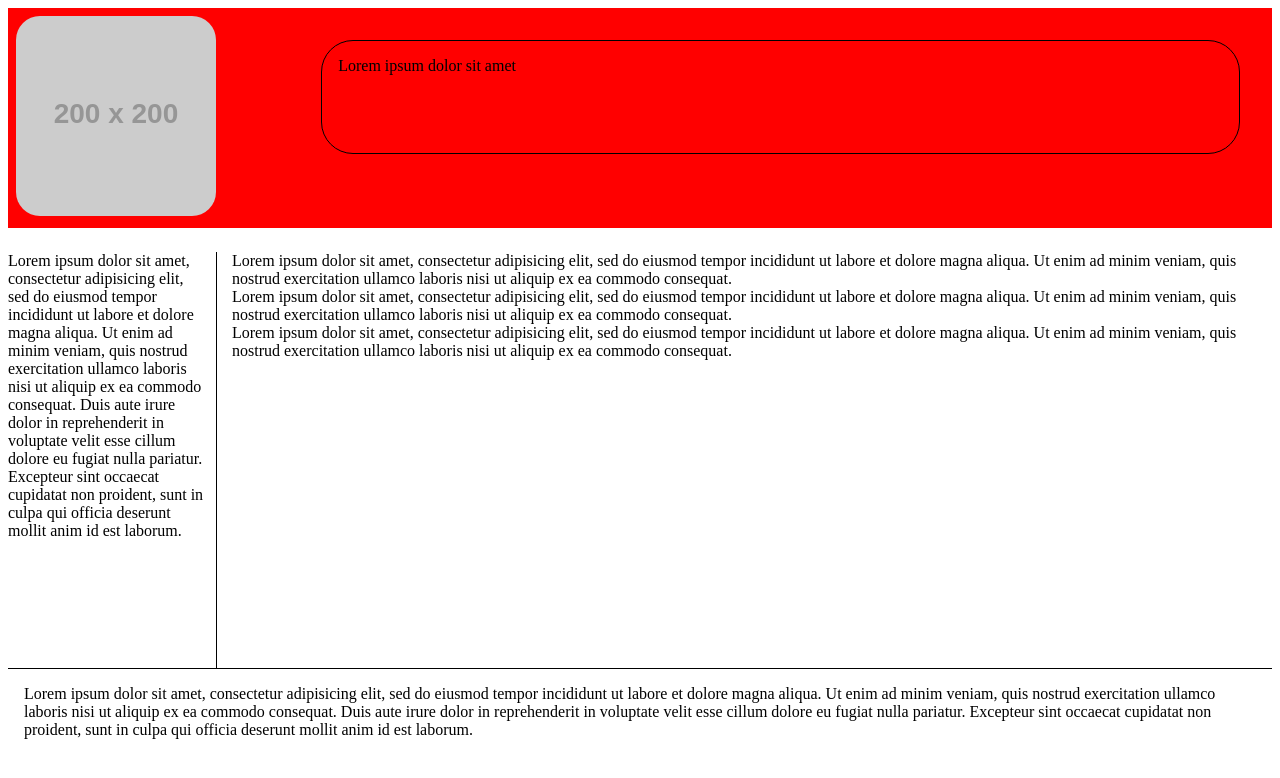
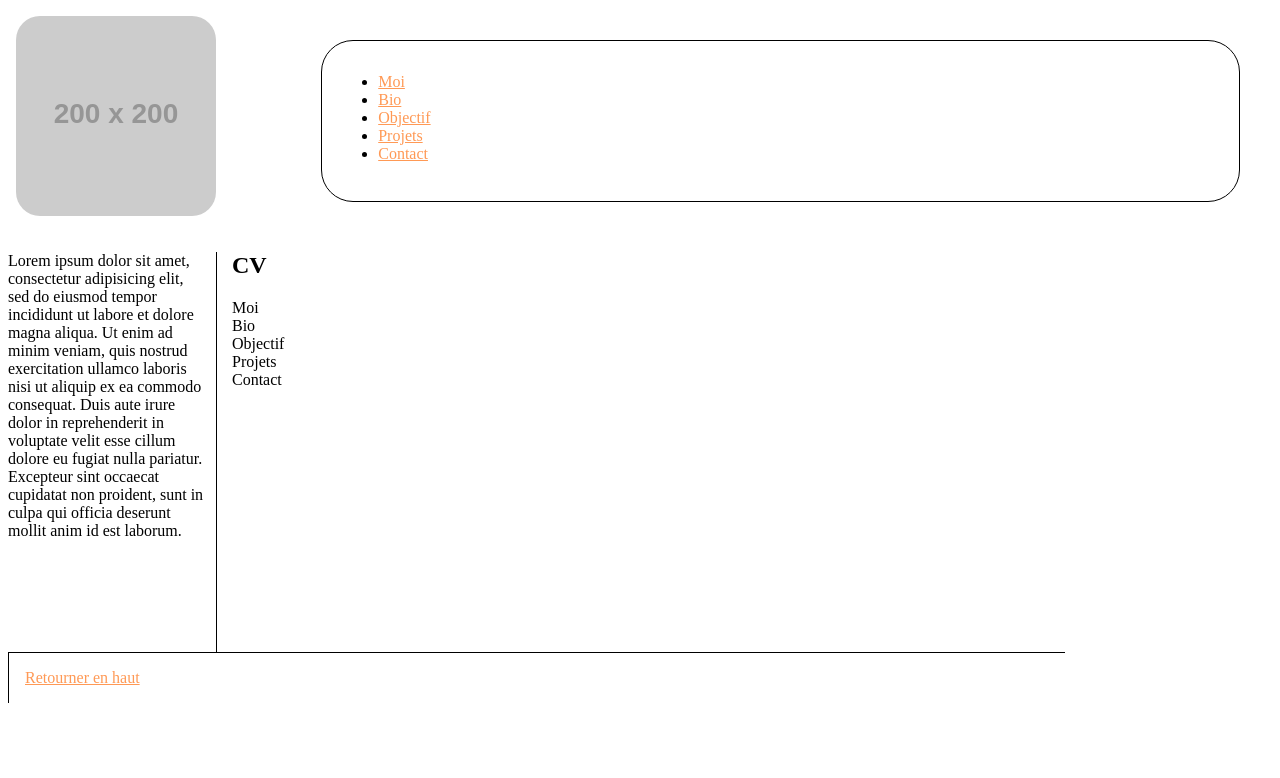
Before and after one commit to TMeunier1/exohtml1, a plain HTML site: page index.html in a window 1280 px wide. Drawn offline with Linux system fonts and the light colour scheme; placeholder pictures from the web are drawn by us; a script that the page names is missing.

Commit message:
ajout de liens internes, peauffinage etc

```diff
--- a/index.html
+++ b/index.html
@@ -9,27 +9,50 @@
 
     <body>
         <header>
-            <img src= "http://placehold.it/200x200" ALT= "placeholdit">
+            <img src="http://placehold.it/200x200" ALT="placeholdit">
             <nav>
-                Lorem ipsum dolor sit amet
+                <ul>
+                    <li>
+                        <a href="#moi">Moi</a>
+                    </li>
+                    <li>
+                        <a href="#bio">Bio</a>
+                    </li>
+                    <li>
+                        <a href="#objectif">Objectif</a>
+                    </li>
+                    <li>
+                        <a href="#projets">Projets</a>
+                    </li>
+                    <li>
+                        <a href="#contact">Contact</a>
+                    </li>
+                </ul>
             </nav>
         </header>
         <aside>
             Lorem ipsum dolor sit amet, consectetur adipisicing elit, sed do eiusmod tempor incididunt ut labore et dolore magna aliqua. Ut enim ad minim veniam, quis nostrud exercitation ullamco laboris nisi ut aliquip ex ea commodo consequat. Duis aute irure dolor in reprehenderit in voluptate velit esse cillum dolore eu fugiat nulla pariatur. Excepteur sint occaecat cupidatat non proident, sunt in culpa qui officia deserunt mollit anim id est laborum.
         </aside>
         <main>
-            <section>
-                Lorem ipsum dolor sit amet, consectetur adipisicing elit, sed do eiusmod tempor incididunt ut labore et dolore magna aliqua. Ut enim ad minim veniam, quis nostrud exercitation ullamco laboris nisi ut aliquip ex ea commodo consequat.
+            <h2> CV </h2>
+            <section id="moi">
+                Moi
             </section>
-            <section>
-                Lorem ipsum dolor sit amet, consectetur adipisicing elit, sed do eiusmod tempor incididunt ut labore et dolore magna aliqua. Ut enim ad minim veniam, quis nostrud exercitation ullamco laboris nisi ut aliquip ex ea commodo consequat.
+            <section id="bio">
+                Bio
             </section>
-            <section>
-                Lorem ipsum dolor sit amet, consectetur adipisicing elit, sed do eiusmod tempor incididunt ut labore et dolore magna aliqua. Ut enim ad minim veniam, quis nostrud exercitation ullamco laboris nisi ut aliquip ex ea commodo consequat.
+            <section id="objectif">
+                Objectif
+            </section>
+            <section id="projets">
+                Projets
+            </section>
+            <section id="contact">
+                Contact
             </section>
         </main>
         <footer>
-            Lorem ipsum dolor sit amet, consectetur adipisicing elit, sed do eiusmod tempor incididunt ut labore et dolore magna aliqua. Ut enim ad minim veniam, quis nostrud exercitation ullamco laboris nisi ut aliquip ex ea commodo consequat. Duis aute irure dolor in reprehenderit in voluptate velit esse cillum dolore eu fugiat nulla pariatur. Excepteur sint occaecat cupidatat non proident, sunt in culpa qui officia deserunt mollit anim id est laborum.
+            <a href="#top">Retourner en haut</a>
         </footer>
     </body>
 </html>
--- a/style.css
+++ b/style.css
@@ -1,5 +1,4 @@
 header {
-    background-color: red;
     margin-bottom: 1.5em;
 }
 img {
@@ -10,7 +9,7 @@ nav {
     border: 0.1em solid;
     border-radius: 2em;
     float: right;
-    height: 5em;
+    height: 8em;
     margin: 2em;
     padding: 1em;
     width: 70%;
@@ -19,7 +18,7 @@ aside {
     border-right: 0.1em solid;
     display: block;
     float: left;
-    height: 26em;
+    height: 25.01em;
     padding-right: 0.5em;
     width: 200px;
 }
@@ -30,6 +29,17 @@ main {
 }
 footer {
     border-top: 0.1em solid;
+    border-left: 0.1em solid;
     display: inline-block;
     padding: 1em;
+    width: 64em;
 }
+a:visited {
+    color:red;
+}
+a:hover {
+    color:green;
+}
+a:link {
+    color:#f95;
+}
```
